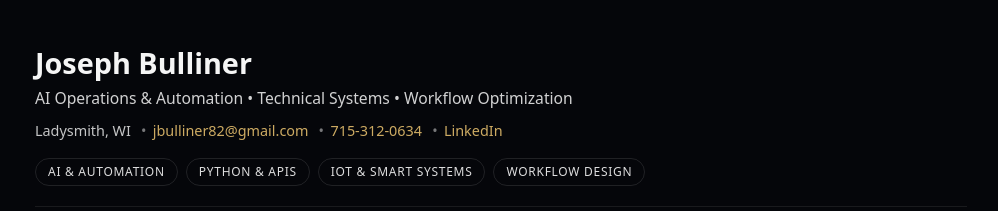
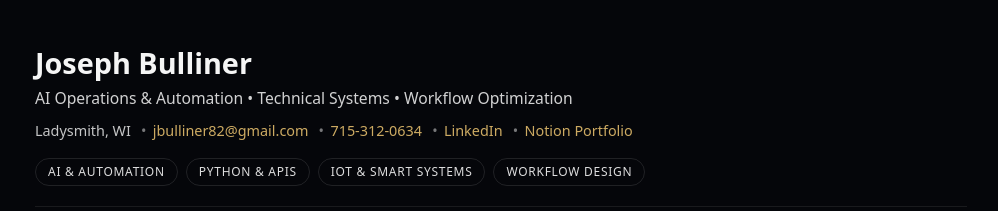
Before and after one commit to jbulliner82/jbulliner82.github.io, a plain HTML site: page index.html in a window 1280 px wide. Shown: the top 211 px of the page, without its empty margins (139-1137 px from the left). Drawn offline with Linux system fonts and the light colour scheme.

Commit message:
Add link to Notion portfolio in index.html

```diff
--- a/index.html
+++ b/index.html
@@ -19,6 +19,7 @@
           <span><a href="mailto:jbulliner82@gmail.com">jbulliner82@gmail.com</a></span>
           <span><a href="tel:+17153120634">715-312-0634</a></span>
           <span><a href="https://www.linkedin.com/in/jbulliner82" target="_blank">LinkedIn</a></span>
+          <span><a href="https://www.notion.so/AI-Automation-Portfolio-Joseph-Bulliner-2ac85dcc4dc28034ab4ad3809d2c8fd6" target="_blank">Notion Portfolio</a></span>
         </div>
       </div>
       <div class="badge-row">
```
